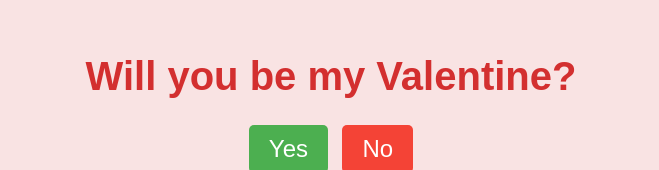
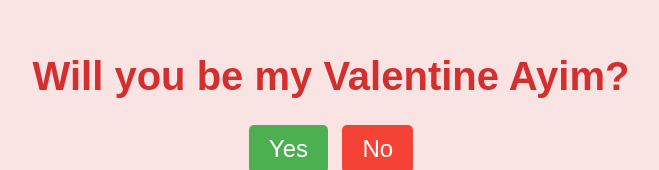
Before and after one commit to Kookoba/FromIrfanToAyim, a plain HTML site: page index.html in a window 1280 px wide. Shown: the part 138-308 px from the top of the page, without its empty margins (309-968 px from the left). Drawn offline with Linux system fonts and the light colour scheme.

Commit message:
Update index.html

```diff
--- a/index.html
+++ b/index.html
@@ -3,12 +3,12 @@
 <head>
     <meta charset="UTF-8">
     <meta name="viewport" content="width=device-width, initial-scale=1.0">
-    <title>Will You Be My Valentine?</title>
+    <title>Will You Be My Valentine Ayim?</title>
     <link rel="stylesheet" href="styles.css">
 </head>
 <body>
     <div class="container">
-        <h1>Will you be my Valentine?</h1>
+        <h1>Will you be my Valentine Ayim?</h1>
         <div class="buttons">
             <button class="yes-button" onclick="handleYesClick()">Yes</button>
             <button class="no-button" onclick="handleNoClick()">No</button>
```
